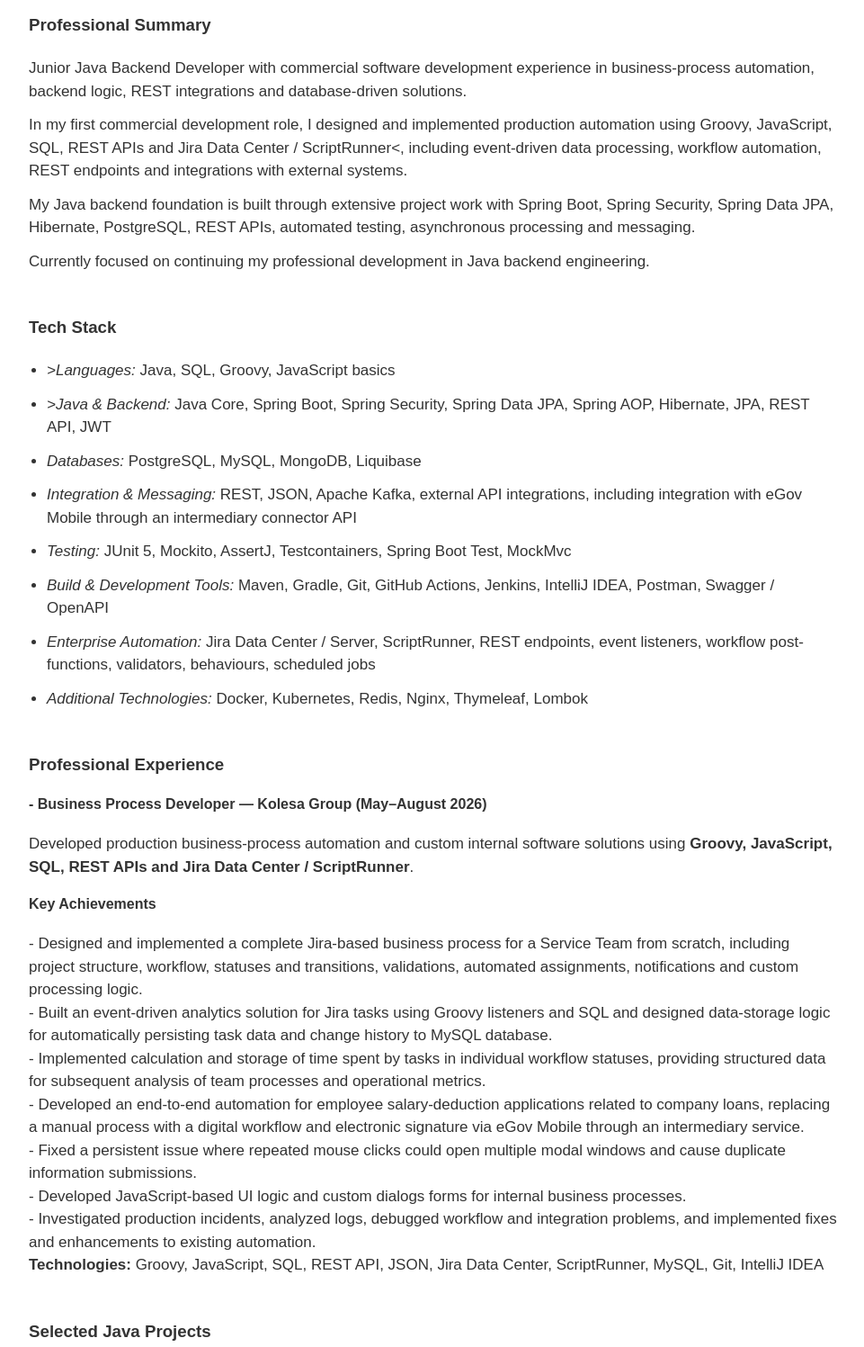
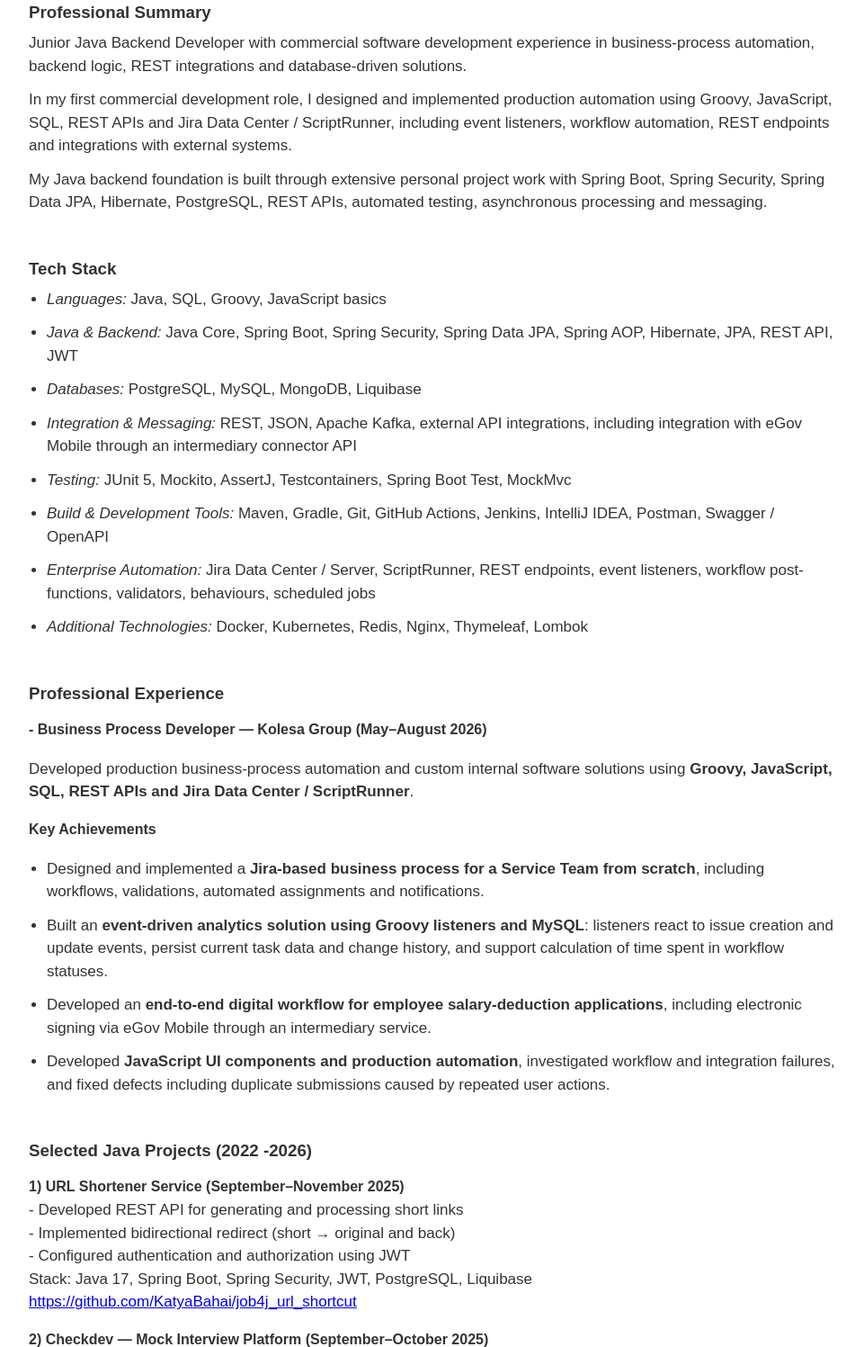
Before and after one commit to KatyaBahai/katyabahai.github.io, a plain HTML site: page index.html in a window 1280 px wide. Shown: the part 668-2165 px from the top of the page at 90% size, without its empty margins (158-1119 px from the left). Drawn offline with Linux system fonts and the light colour scheme.

Commit message:
Refactor index.html for formatting and content clarity
Updated margins and text formatting in index.html. Refined key achievements section and improved overall structure.

```diff
--- a/index.html
+++ b/index.html
@@ -15,7 +15,7 @@
         }
 
 	h3 {
-    	    margin: 50px 0 24px 0;
+    	    margin: 50px 0 10px 0;
 	}
 
 	h4 {
@@ -59,30 +59,25 @@
     <p>
         In my first commercial development role, I designed and implemented production
         automation using Groovy, JavaScript, SQL, REST APIs and Jira Data Center /
-        ScriptRunner<, including event-driven data processing, workflow automation,
+        ScriptRunner, including event listeners, workflow automation,
         REST endpoints and integrations with external systems.
     </p>
 
     <p>
-        My Java backend foundation is built through extensive project work with
+        My Java backend foundation is built through extensive personal project work with
         Spring Boot, Spring Security, Spring Data JPA, Hibernate, PostgreSQL,
         REST APIs, automated testing, asynchronous processing and messaging.
     </p>
 
-    <p>
-        Currently focused on continuing my professional development in
-        Java backend engineering.
-     </p>
-
     <h3>Tech Stack</h3>
     <ul>
         <li>
-            <em>>Languages:</em>
+            <em>Languages:</em>
             Java, SQL, Groovy, JavaScript basics
         </li>
 
         <li>
-            <em>>Java & Backend:</em>
+            <em>Java & Backend:</em>
             Java Core, Spring Boot, Spring Security, Spring Data JPA,
             Spring AOP, Hibernate, JPA, REST API, JWT
         </li>
@@ -132,43 +127,32 @@
     </p>
 
     <h4>Key Achievements</h4><br>
-    <p>
-        - Designed and implemented a complete Jira-based business process for a
-        Service Team from scratch, including project structure, workflow,
-        statuses and transitions, validations, automated assignments, notifications
-        and custom processing logic.<br>
+    <ul>
+    <li>
+        Designed and implemented a <strong>Jira-based business process for a Service Team from scratch</strong>,
+        including workflows, validations, automated assignments and notifications.
+    </li>
 
-        - Built an event-driven analytics solution for Jira tasks
-        using Groovy listeners and SQL and designed data-storage logic for automatically persisting task data and
-        change history to MySQL database.<br>
+    <li>
+        Built an <strong>event-driven analytics solution using Groovy listeners and MySQL</strong>:
+        listeners react to issue creation and update events, persist current task data and change history,
+        and support calculation of time spent in workflow statuses.
+    </li>
 
-        - Implemented calculation and storage of
-        time spent by tasks in individual workflow statuses,
-        providing structured data for subsequent analysis of team processes and
-        operational metrics.<br>
+    <li>
+        Developed an <strong>end-to-end digital workflow for employee salary-deduction applications</strong>,
+        including electronic signing via eGov Mobile through an intermediary service.
+    </li>
 
-        - Developed an end-to-end automation for employee salary-deduction
-        applications related to company loans, replacing a manual process
-        with a digital workflow and electronic signature via eGov Mobile through
-        an intermediary service.<br>
-
-        - Fixed a persistent issue where repeated mouse clicks could open multiple
-        modal windows and cause duplicate information submissions.<br>
-
-        - Developed JavaScript-based UI logic and custom dialogs forms
-        for internal business processes.<br>
-
-        - Investigated production incidents, analyzed logs, debugged workflow
-        and integration problems, and implemented fixes and enhancements to
-        existing automation.<br>
-
-        <strong>Technologies:</strong>
-        Groovy, JavaScript, SQL, REST API, JSON, Jira Data Center,
-        ScriptRunner, MySQL, Git, IntelliJ IDEA
-    </p>
+    <li>
+        Developed <strong>JavaScript UI components and production automation</strong>,
+        investigated workflow and integration failures, and fixed defects including duplicate submissions
+        caused by repeated user actions.
+    </li>
+</ul>
 
 
-    <h3>Selected Java Projects</h3>
+    <h3>Selected Java Projects (2022 -2026)</h3>
 
     <h4>1) URL Shortener Service (September–November 2025)</h4>
     <p>
@@ -207,8 +191,7 @@
         Stack: Java 21, Telegram API, JPA, H2, Mockito, JUnit5, Lombok, AOP<br>
         <a href="https://github.com/KatyaBahai/job4j_boost_mood_bot" target="_blank"> https://github.com/KatyaBahai/job4j_boost_mood_bot</a>
     </p>
-
-    <h3>Additional Java Projects</h3>
+    <h4>5) Additional Java Projects</h4>
  <p> Additional Java and Spring Boot projects are available on GitHub: </p>
 	<ul>
         <li>Car Selling Web Application</li>
```
